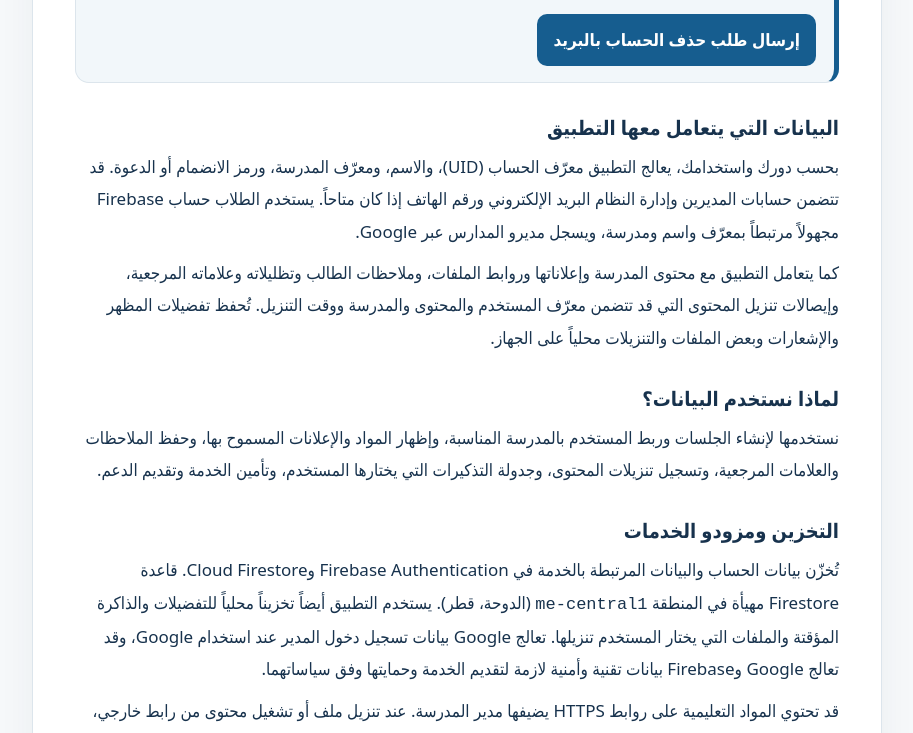
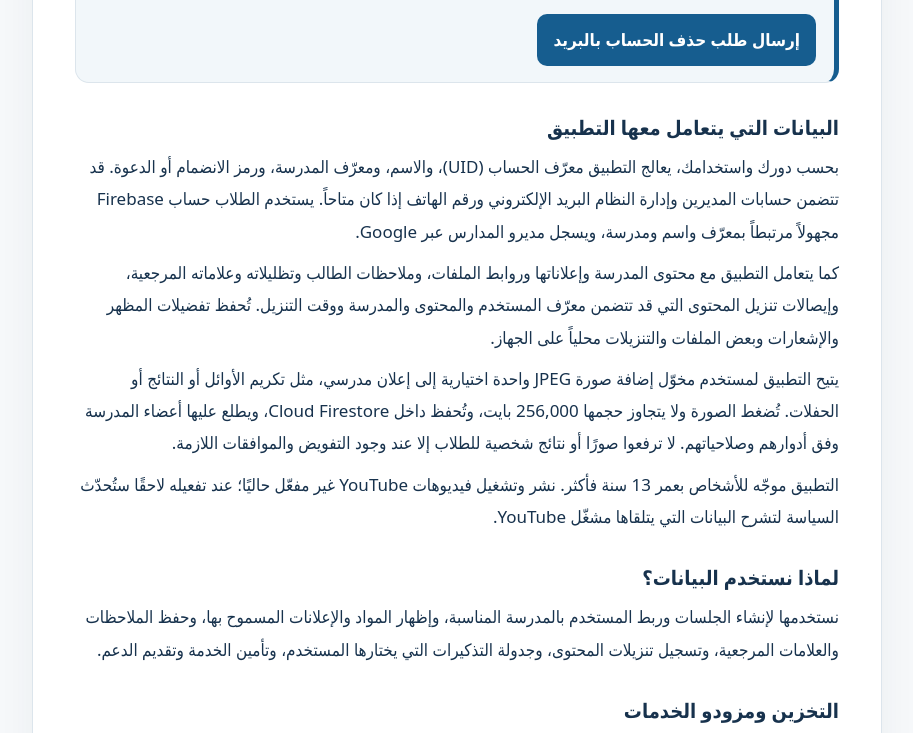
Before and after one commit to a34059850-ops/madrasati-privacy-policy, a plain HTML site: page index.html in a window 1280 px wide. Shown: the part 537-1270 px from the top of the page, without its empty margins (183-1096 px from the left). Drawn offline with Linux system fonts and the light colour scheme.

Commit message:
Update Arabic privacy policy disclosures

```diff
--- a/index.html
+++ b/index.html
@@ -44,6 +44,8 @@
   <p>بحسب دورك واستخدامك، يعالج التطبيق معرّف الحساب (UID)، والاسم، ومعرّف المدرسة، ورمز الانضمام أو الدعوة. قد تتضمن حسابات المديرين وإدارة النظام البريد الإلكتروني ورقم الهاتف إذا كان متاحاً. يستخدم الطلاب حساب Firebase مجهولاً مرتبطاً بمعرّف واسم ومدرسة، ويسجل مديرو المدارس عبر Google.</p>
   <p>كما يتعامل التطبيق مع محتوى المدرسة وإعلاناتها وروابط الملفات، وملاحظات الطالب وتظليلاته وعلاماته المرجعية، وإيصالات تنزيل المحتوى التي قد تتضمن معرّف المستخدم والمحتوى والمدرسة ووقت التنزيل. تُحفظ تفضيلات المظهر والإشعارات وبعض الملفات والتنزيلات محلياً على الجهاز.</p>
 
+  <p>يتيح التطبيق لمستخدم مخوّل إضافة صورة JPEG واحدة اختيارية إلى إعلان مدرسي، مثل تكريم الأوائل أو النتائج أو الحفلات. تُضغط الصورة ولا يتجاوز حجمها 256,000 بايت، وتُحفظ داخل Cloud Firestore، ويطلع عليها أعضاء المدرسة وفق أدوارهم وصلاحياتهم. لا ترفعوا صورًا أو نتائج شخصية للطلاب إلا عند وجود التفويض والموافقات اللازمة.</p>
+  <p>التطبيق موجّه للأشخاص بعمر 13 سنة فأكثر. نشر وتشغيل فيديوهات YouTube غير مفعّل حاليًا؛ عند تفعيله لاحقًا ستُحدّث السياسة لتشرح البيانات التي يتلقاها مشغّل YouTube.</p>
   <h2>لماذا نستخدم البيانات؟</h2>
   <p>نستخدمها لإنشاء الجلسات وربط المستخدم بالمدرسة المناسبة، وإظهار المواد والإعلانات المسموح بها، وحفظ الملاحظات والعلامات المرجعية، وتسجيل تنزيلات المحتوى، وجدولة التذكيرات التي يختارها المستخدم، وتأمين الخدمة وتقديم الدعم.</p>
 
```
